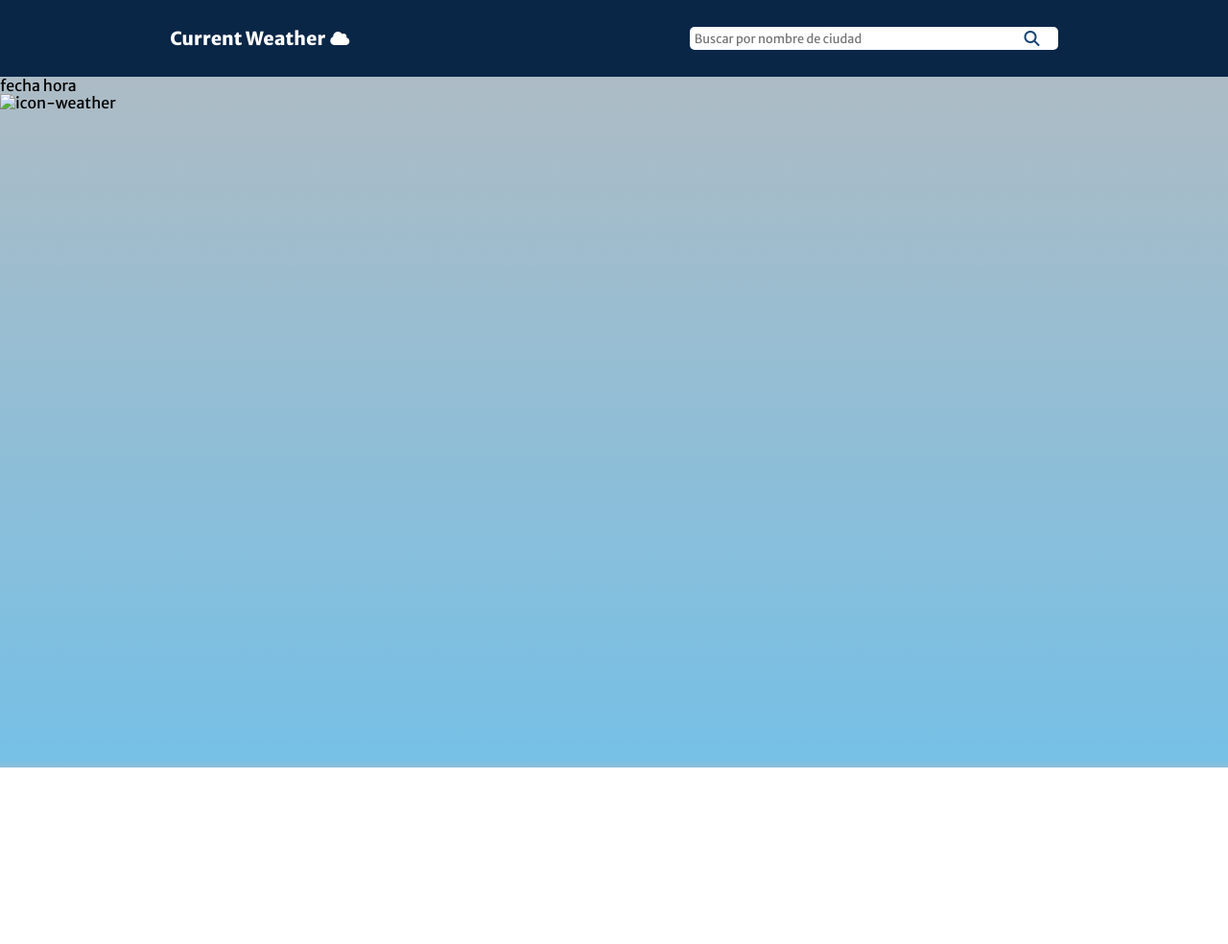
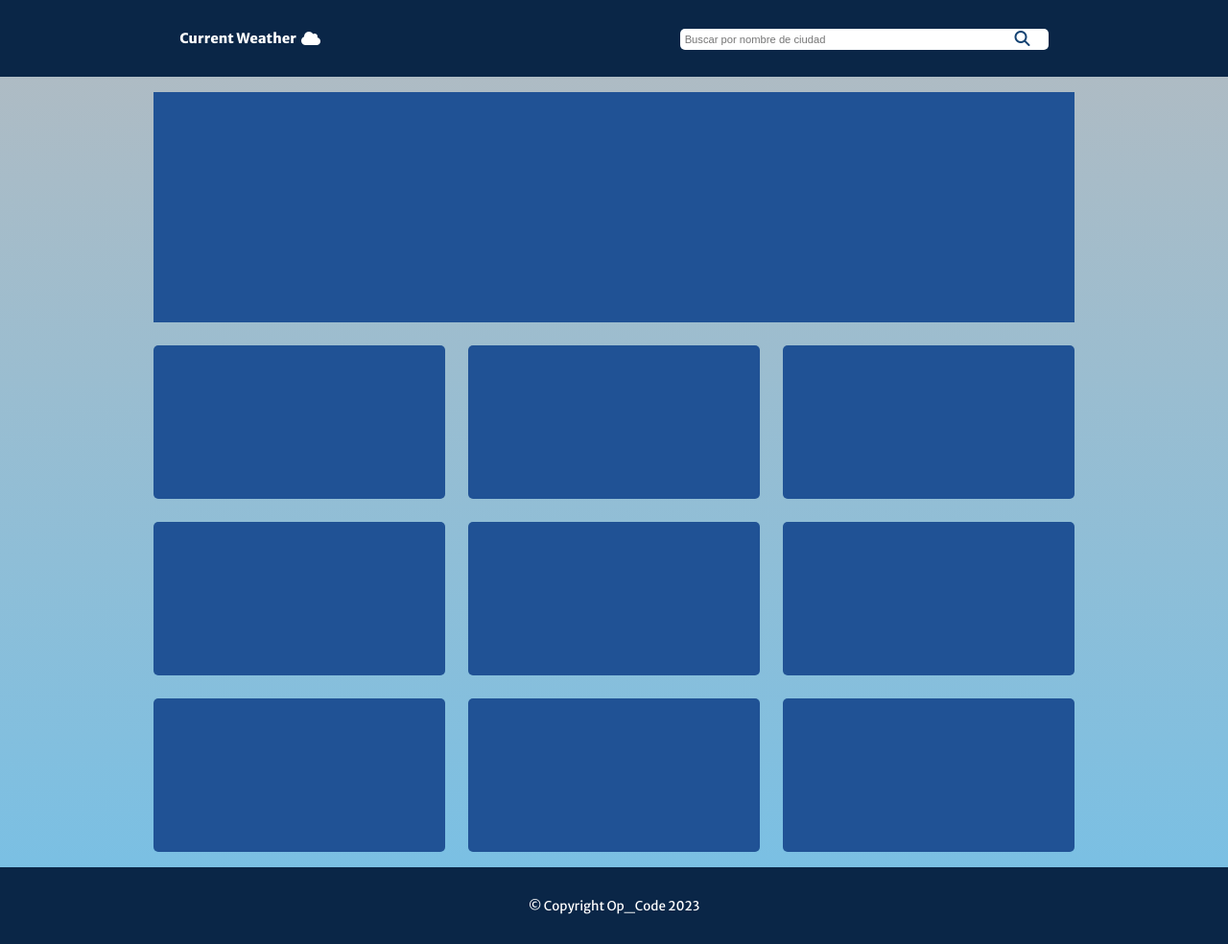
Before and after one commit to OPCODE7/weather, a plain HTML site: page index.html in a window 1280 px wide. Shown: the whole page at 96% size. Before the commit the page ends 800 px from the top, so only its background shows below. Drawn offline with Linux system fonts and the light colour scheme.

Commit message:
Modelando el diseño para el home

```diff
--- a/app/src/services/weather_Api.js
+++ b/app/src/services/weather_Api.js
@@ -5,7 +5,7 @@ export default class weatherApi{
     }
 
     fetchData(parameters,result){
-        fetch(`${this.url}${parameters[0]},${parameters[1]}&appid=${this.apiKey}`)
+        fetch(`${this.url}${parameters[0]},${parameters[1]}&appid=${this.apiKey}&units=metric`)
         .then(response => response.json())
         .then(data => result(data))
         .catch(err => result(err.message));
--- a/app/src/styles/home.css
+++ b/app/src/styles/home.css
@@ -1,12 +1,27 @@
 @import url('https://fonts.googleapis.com/css2?family=Merriweather+Sans:wght@400;500;800&display=swap');
 @import url("./variables.css");
+
+::after,::before,*{
+    padding: 0;
+    margin: 0;
+    box-sizing: border-box;
+}
+
 body {
-    width: 100%;
-    min-height: 100vh;
     background: rgb(252,252,252);
     background: linear-gradient(180deg, rgba(252,252,252,1) 0%, rgba(93,185,236,1) 0%, rgba(90,177,236,1) 0%, rgba(179,187,193,1) 0%, rgba(118,192,230,1) 99%, rgba(140,190,217,1) 100%, rgba(140,196,217,1) 100%, rgba(100,205,241,1) 100%, rgba(156,198,174,1) 100%);
     font-family: 'Merriweather Sans', sans-serif;
     font-weight: 400;
+    min-height: 100vh;
+}
+
+header{
+    height: 10vh;
+}
+
+
+header,main,footer{
+    width: 100%;
 }
 
 
@@ -15,12 +30,12 @@ body {
 }
 
 .navbar {
+    display: flex;
     width: 100%;
-    display: flex;
+    height: 100%;
     align-items: center;
     justify-content: space-around;
     background-color: var(--very-dark-blue);
-    height: 10vh;
     color: var(--white);
 }
 
@@ -32,14 +47,14 @@ body {
 }
 
 .title-navbar{
-    font-size: 1.2rem;
+    font-size: .9rem;
     font-weight: 800;
     margin-right: 5px;
 }
 
 
 .searcher{
-    width: 50%;
+    width: 55%;
     position: relative;
 }
 
@@ -48,7 +63,7 @@ body {
     outline: none;
     padding: 5px;
     border: none;
-    font-size: .8rem;
+    font-size: .7rem;
     border-radius: 5px;
     color: var(--dark-blue);
 }
@@ -102,12 +117,56 @@ body {
 
 }
 
+.widgets-weather{
+    display: grid;
+    grid-template-columns: repeat(2,1fr);
+    gap: 3vh;
+    padding: 1rem;
+}
+
+.today-weather-general-info{
+    background-color: var(--blue);
+    grid-column: 1/3;
+    height: 20vh;
+}
+
+.widget-totally-info{
+    background-color: var(--blue);
+    border-radius: 5px;
+    height: 20vh;
+}
+
+footer{
+    width: 100%;
+    height: 10vh;
+    background-color: var(--very-dark-blue);
+    color: var(--white);
+    display: flex;
+    justify-content: center;
+    align-items: center;
+    align-self: flex-end;
+}
+
 @media(min-width: 765px){
     .searcher{
         width: 30%;
     }
+
+    .widgets-weather{
+        grid-template-columns: repeat(3,1fr);
+        padding: 1rem 4rem;
+    }
+
+    .today-weather-general-info{
+        grid-column: 1/4;
+        height: 30vh;
+    }
+
+
 }
 
 @media(min-width: 1024px){
-
+    .widgets-weather{
+        padding: 1rem 10rem;
+    }
 }
--- a/index.html
+++ b/index.html
@@ -8,7 +8,6 @@
     <title>Weather</title>
     <link rel="shortcut icon" href="app/public/assets/icons/favicon.ico" type="image/x-icon">
     <link rel="stylesheet" href="app/src/styles/home.css">
-    <link rel="stylesheet" href="app/src/styles/normalize.css">
     <link rel="stylesheet" href="https://cdnjs.cloudflare.com/ajax/libs/font-awesome/6.3.0/css/all.min.css"
         integrity="sha512-SzlrxWUlpfuzQ+pcUCosxcglQRNAq/DZjVsC0lE40xsADsfeQoEypE+enwcOiGjk/bSuGGKHEyjSoQ1zVisanQ=="
         crossorigin="anonymous" referrerpolicy="no-referrer" />
@@ -30,23 +29,26 @@
         </nav>
     </header>
     <main class="widgets-weather">
-        <section class="today-data">
-            <div class="date-info">
-                <span>fecha</span>
-                <span>hora</span>
+        <section class="today-weather-general-info">
+            <div class="header-weather-general">
+
             </div>
-            <div class="today-weather-general-info">
-                <img src="" alt="icon-weather">
-                <div class="termic-sensations">
-                </div>
+            <div class="footer-weather-general">
+
             </div>
         </section>
-        <section class="today-data-totally-info">
-
-        </section>
+        <section class="widget-totally-info"></section>
+        <section class="widget-totally-info"></section>
+        <section class="widget-totally-info"></section>
+        <section class="widget-totally-info"></section>
+        <section class="widget-totally-info"></section>
+        <section class="widget-totally-info"></section>
+        <section class="widget-totally-info"></section>
+        <section class="widget-totally-info"></section>
+        <section class="widget-totally-info"></section>
     </main>
     <footer>
-
+        <small>© Copyright Op_Code 2023</small>
     </footer>
     <script src="app/src/pages/home/home.js" type="module"></script>
 </body>
```
